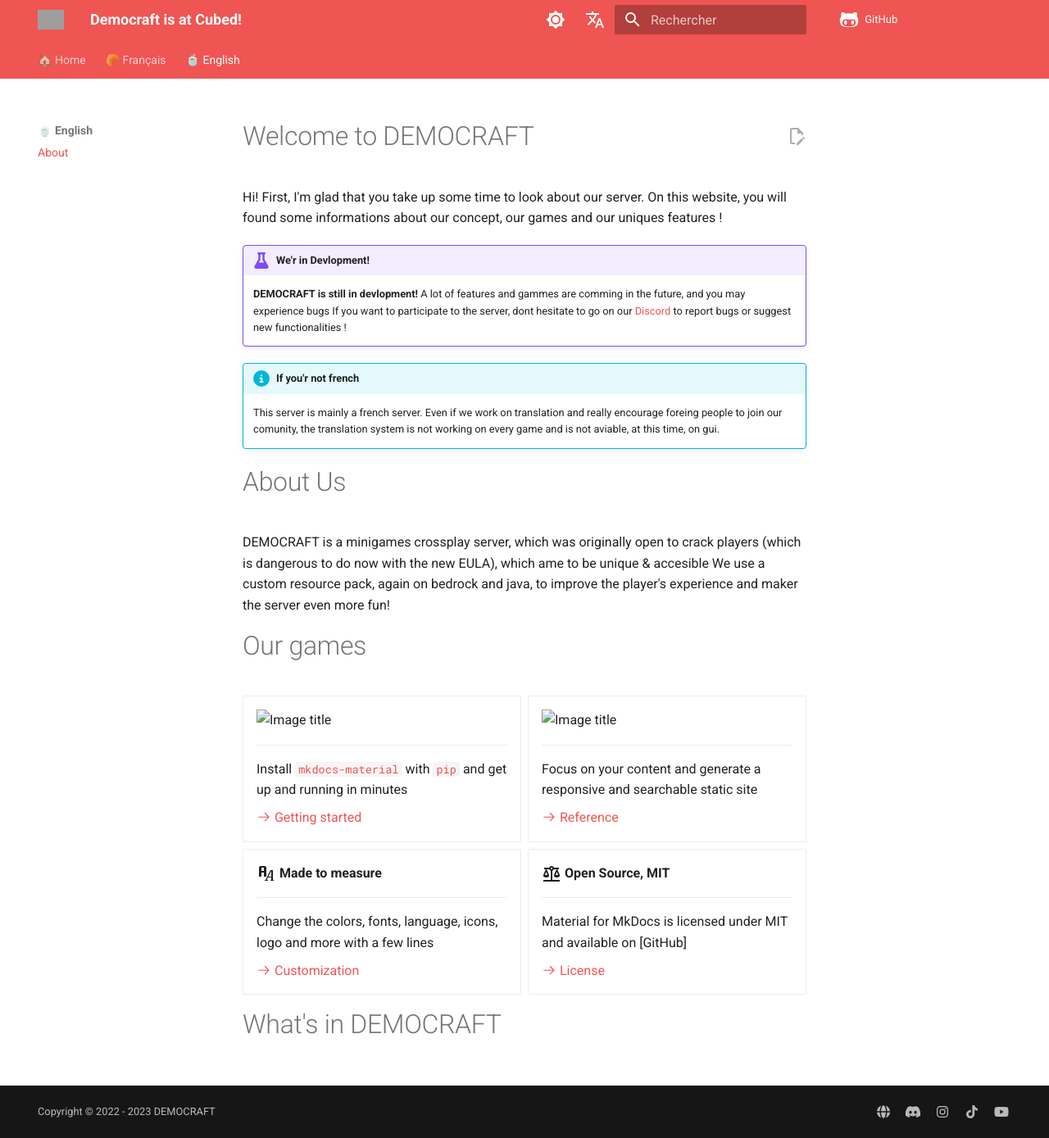
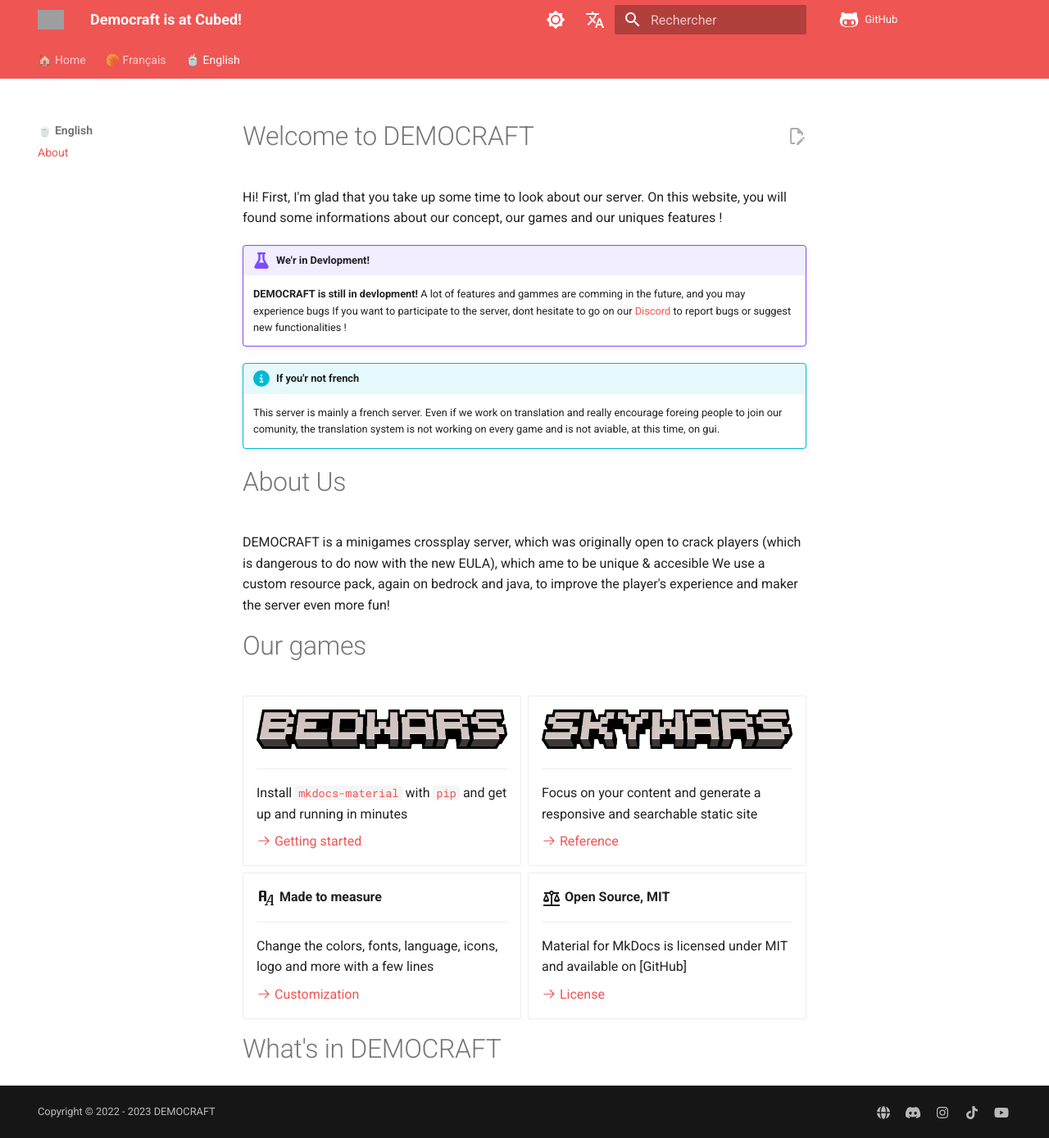
Before and after one commit to democraftmc/cubed-doc, an MkDocs documentation site: the page built from docs/docs/en/index.md, in a window 1280 px wide and 1389 px high. Shown: the whole window at 82% size. Built offline with MkDocs 1.6.1 and Material for MkDocs 9.7.7, drawn with Linux system fonts in a browser that asks for light colours; comment, search, counter and statistics services are not loaded; grey boxes are pictures that could not be loaded.

Commit message:
Update index.md

```diff
--- a/docs/docs/en/index.md
+++ b/docs/docs/en/index.md
@@ -19,7 +19,7 @@
 # Our games
 <div class="grid cards" markdown>
 
--   ![Image title](https://cubed.democraft.fr/img/bedwars.png)
+-   ![Image title](https://raw.githubusercontent.com/democraftmc/cubed-doc/main/docs/img/bedwars.png)
 
     ---
 
@@ -28,7 +28,7 @@
 
     [:octicons-arrow-right-24: Getting started](#)
 
--   ![Image title](https://cubed.democraft.fr/img/skywars.png)
+-   ![Image title](https://raw.githubusercontent.com/democraftmc/cubed-doc/main/docs/img/skywars.png)
 
     ---
 
```
